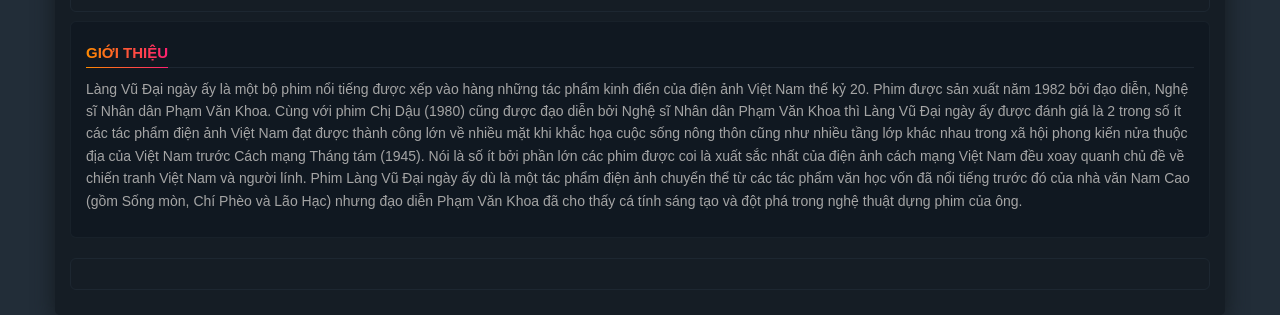
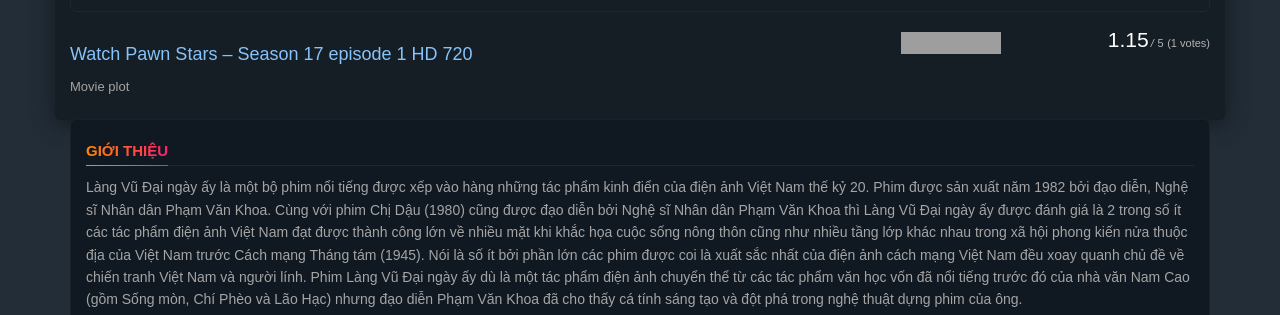
Before and after one commit to wibu048/xem, a Jekyll site: the page built from _posts/1982-11-05-lang-vu-dai-ngay-ay.md, in a window 1280 px wide, cut to the strip 813-1128 px from the top of the page. Built offline with Jekyll 4.4.1, drawn with Linux system fonts in a browser that asks for light colours.

Commit message:
Update post.html

```diff
--- a/_layouts/post.html
+++ b/_layouts/post.html
@@ -34,7 +34,31 @@
 
 
 
-			<div class="clearfix"></div>
+			<div class="title-wrapper full">
+<h1 class="entry-title"><a href="http://play.halimthemes.com/pawn-stars-season-17" title="Watch Pawn Stars &#8211; Season 17 episode 1 HD 720" class="tl">Watch Pawn Stars &#8211; Season 17 episode 1 HD 720</a></h1>
+<span class="plot-collapse" data-toggle="collapse" data-target="#expand-post-content" aria-expanded="false" aria-controls="expand-post-content" data-text="Movie plot"><i class="hl-angle-down"></i></span>
+</div>
+<div class="ratings_wrapper">
+<div class="halim_imdbrating taq-score">
+<span class="score">1.15</span><i>/</i>
+<span class="max-ratings">5</span>
+<span class="total_votes">1</span><span class="vote-txt"> votes</span>
+</div>
+<div class="rate-this">
+<div data-rate="23" data-id="68695" class="user-rate user-rate-active">
+<span class="user-rate-image post-large-rate stars-large">
+<span style="width: 23%"></span>
+</span>
+</div>
+</div>
+</div>
+</div>
+<div class="entry-content htmlwrap clearfix collapse" id="expand-post-content">
+<article id="post-68695" class="item-content post-68695">
+<p>Rick Harrison and his family own and run a pawn shop on the Las Vegas strip. They buy, sell, and appraise items of historical value. </p>
+</article>
+</div>
+<div class="clearfix"></div>
 
 
 
```
